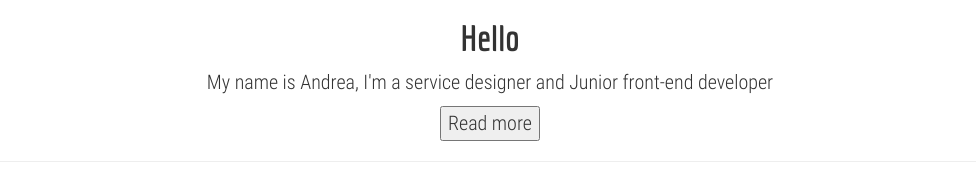
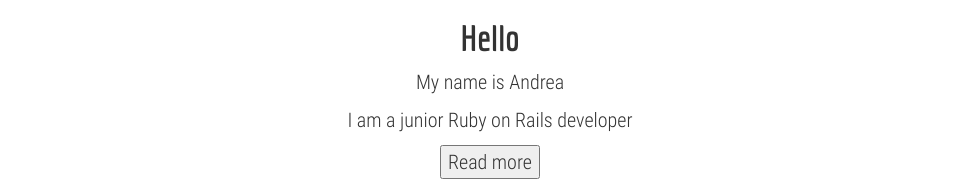
Before and after one commit to Andytred/react-portfolio, a React (Create React App) app: page / in a window 1280 px wide. Shown: the part 234-419 px from the top of the page, without its empty margins (150-1126 px from the left). Built offline with nearby package versions, Linux system fonts and the light colour scheme.

Commit message:
changing the title in sequences

```diff
--- a/src/App.js
+++ b/src/App.js
@@ -3,6 +3,7 @@
 // import './App.css';
 import Projects from './Projects';
 import SocialProfiles from './SocialProfiles';
+import Title from './Title';
 import profile from './assets/andrea.png';
 
 class App extends Component {
@@ -33,7 +34,8 @@
       <div>
         <img src={profile} alt='profile' className='profile'/>
         <h1>Hello</h1>
-        <p>My name is Andrea, I'm a service designer and Junior front-end developer</p>
+        <p>My name is Andrea</p>
+        <Title />
         {
          this.state.displayBio ? (
         <div>
--- /dev/null
+++ b/src/Title.js
@@ -0,0 +1,34 @@
+import React, { Component } from 'react';
+
+const TITLES = [
+    'a junior web designer',
+    'a service designer',
+    'a junior Ruby on Rails developer',
+    'also an enthusiastic learner'
+];
+
+class Title extends Component {
+    state = { titleIndex: 0};
+
+    componentDidMount() {
+        this.animateTitles();
+    }
+
+    animateTitles = () => {
+        setInterval(() => {
+            const titleIndex = (this.state.titleIndex + 1) % TITLES.length;
+
+            this.setState({ titleIndex })
+        }, 2000);
+    }
+
+    render() {
+        const title = TITLES[this.state.titleIndex];
+
+        return (
+            <p>I am {title}</p>
+        )
+    }
+}
+
+export default Title;
```
Also changed, not shown: 1 other file (tests, documents, lock files or other folders).
